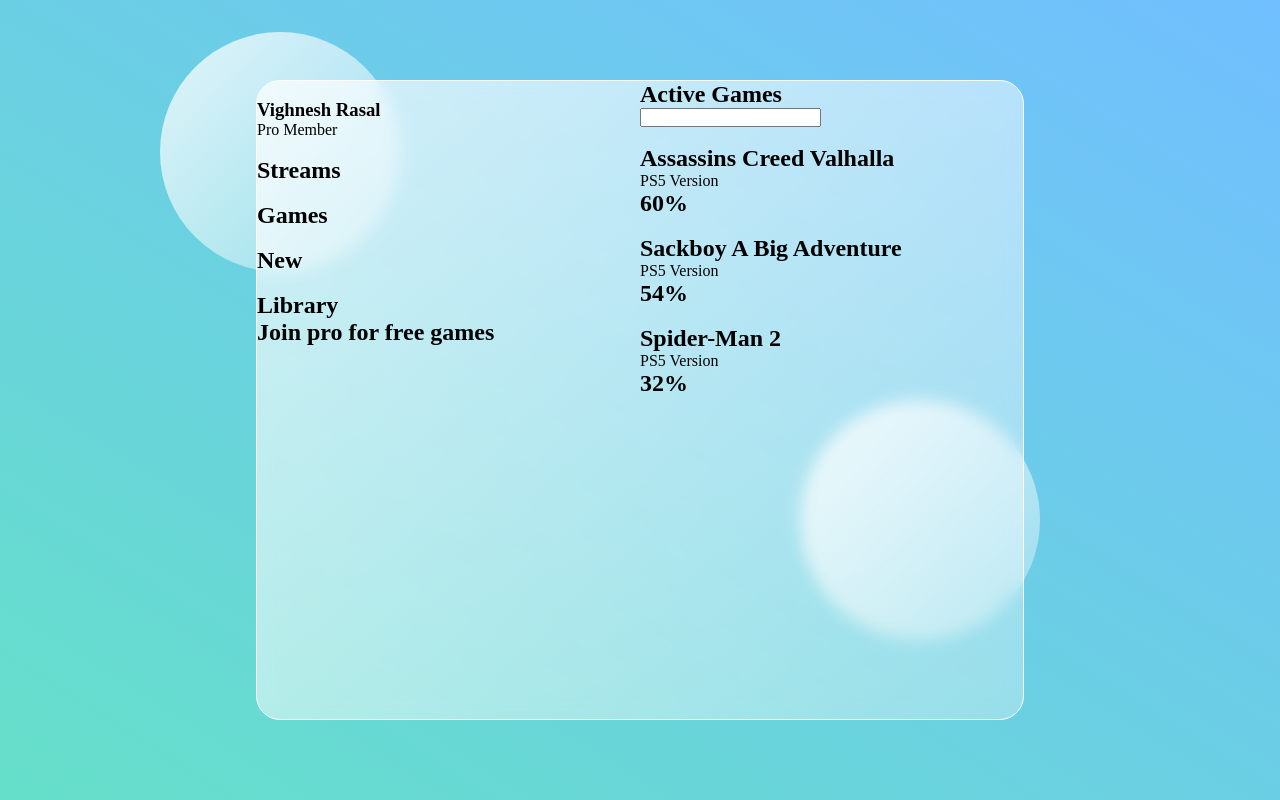
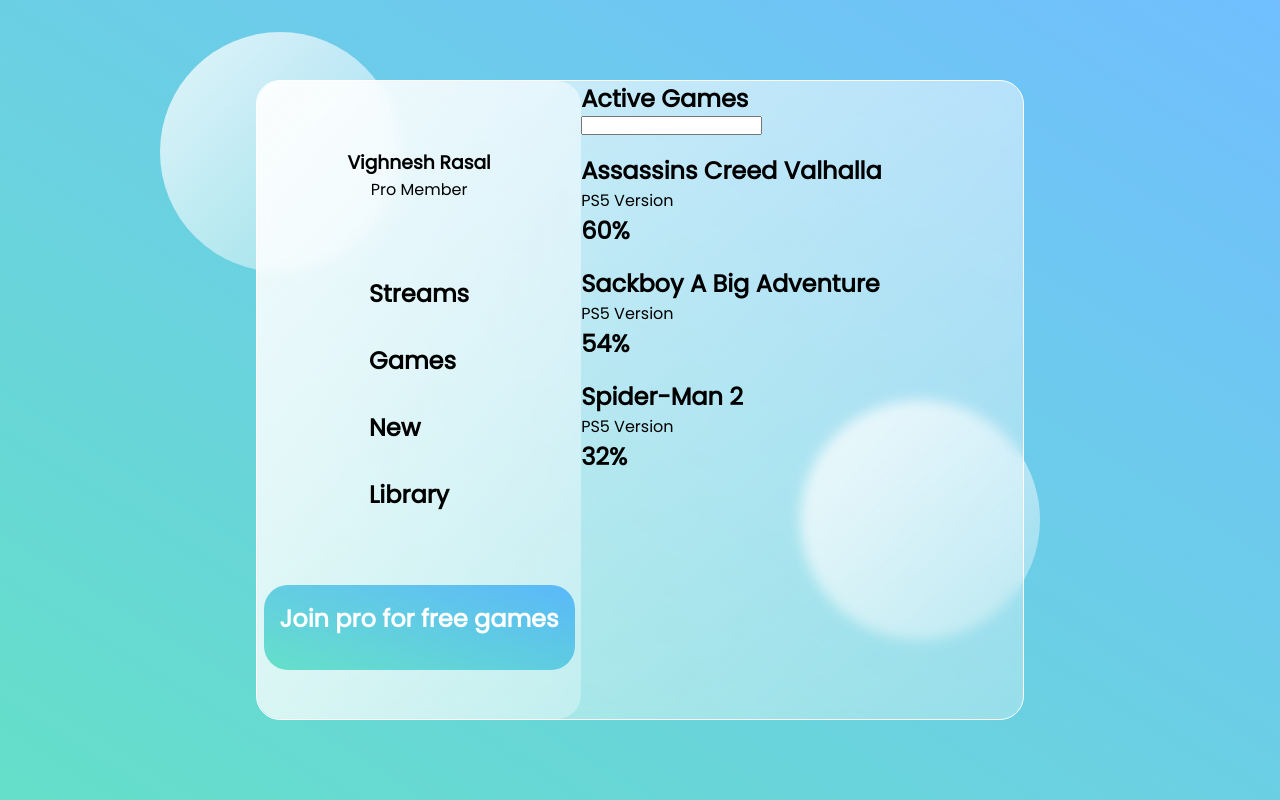
Before and after one commit to vighneshrasal/Glass-Effect, a plain HTML site: page index.html in a window 1280 px wide. Drawn offline with Linux system fonts and the light colour scheme.

Commit message:
Update style.css

```diff
--- a/style.css
+++ b/style.css
@@ -1,5 +1,11 @@
+@import url('https://fonts.googleapis.com/css2?family=Poppins&display=swap');
+
 *{
     margin: 0; padding: 0; box-sizing: border-box;
+}
+
+p,h1,h2,h3,h4,h5,h6{
+    font-family: "Poppins", sans-serif;
 }
 
 main{
@@ -11,11 +17,11 @@ main{
 .glass{
     min-height: 80vh;
     width: 60%;
-    background: white;
+    /* background: white; */
     background: linear-gradient(to right bottom, rgba(255, 255, 255, 0.7), rgba(255, 255, 255, 0.3));
     border-radius: 1.5rem;
     z-index: 3;
-    backdrop-filter: blur(0.5rem);
+    backdrop-filter: blur(0.4rem);
     border: 1px solid white;
     display: flex;
 }
@@ -39,8 +45,38 @@ main{
 
 .dashboard{
     flex: 1;
+    display: flex;
+    flex-direction: column;
+    align-items: center;
+    justify-content: space-evenly;
+    text-align: center;
+    background: linear-gradient(to right bottom, rgba(255, 255, 255, 0.7), rgba(255, 255, 255, 0.3));
+    border-radius: 1.5rem;
 }
 
 .games{
-    flex: 1;
+    flex: 2;
 }
+
+#avatar{
+    width: 5rem;
+    border-radius: 50%;
+}
+
+.link{
+    display: flex;
+    align-items: center;
+    margin: 1rem 0rem;
+    padding: 0.5rem 5rem;
+}
+
+.link h2{
+    padding: 0rem 2rem;
+}
+
+.pro{
+    background: linear-gradient(to right top, #65dfc9, #008cff8e);
+    color: white;
+    border-radius: 1.5rem;
+    padding: 1rem;
+}
```
